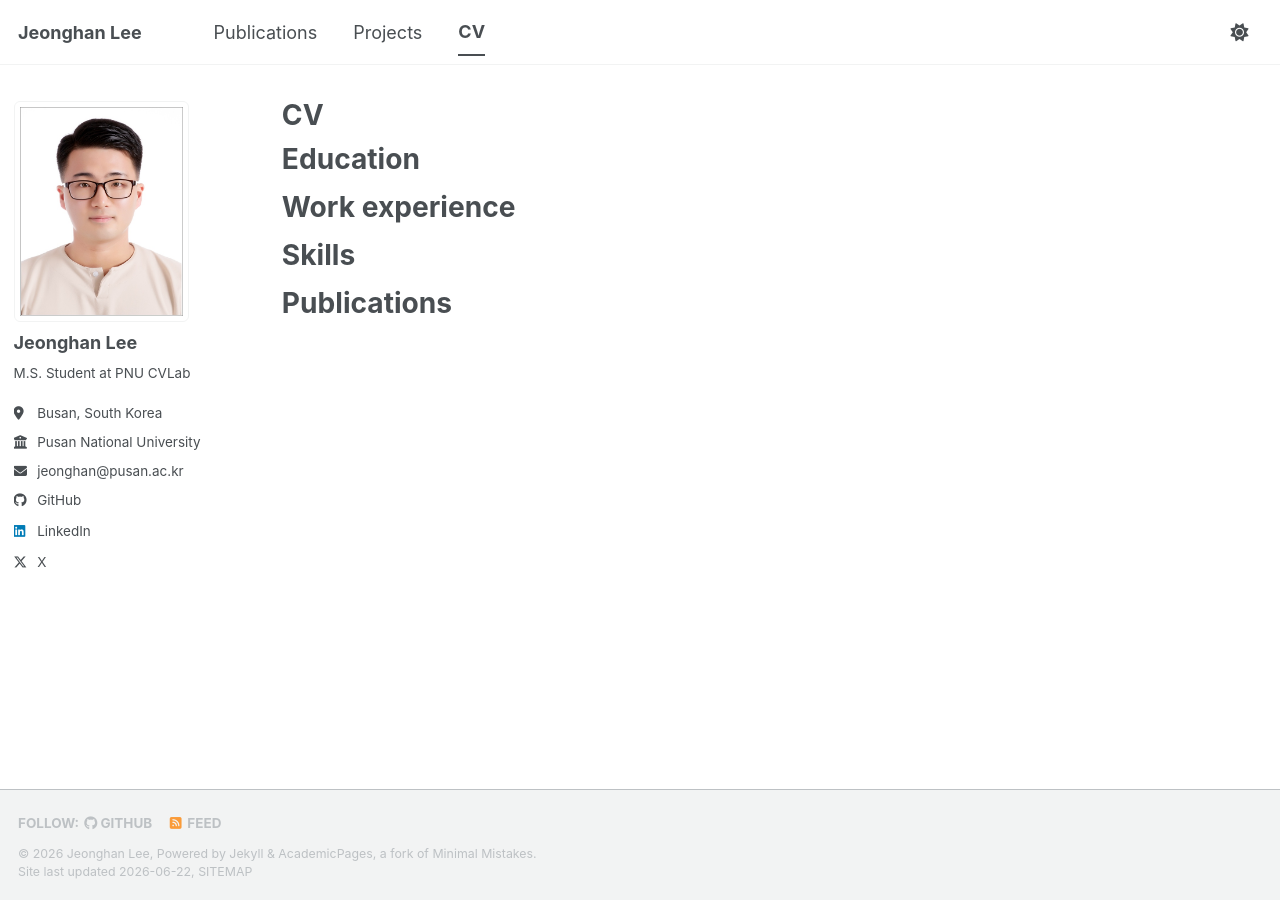
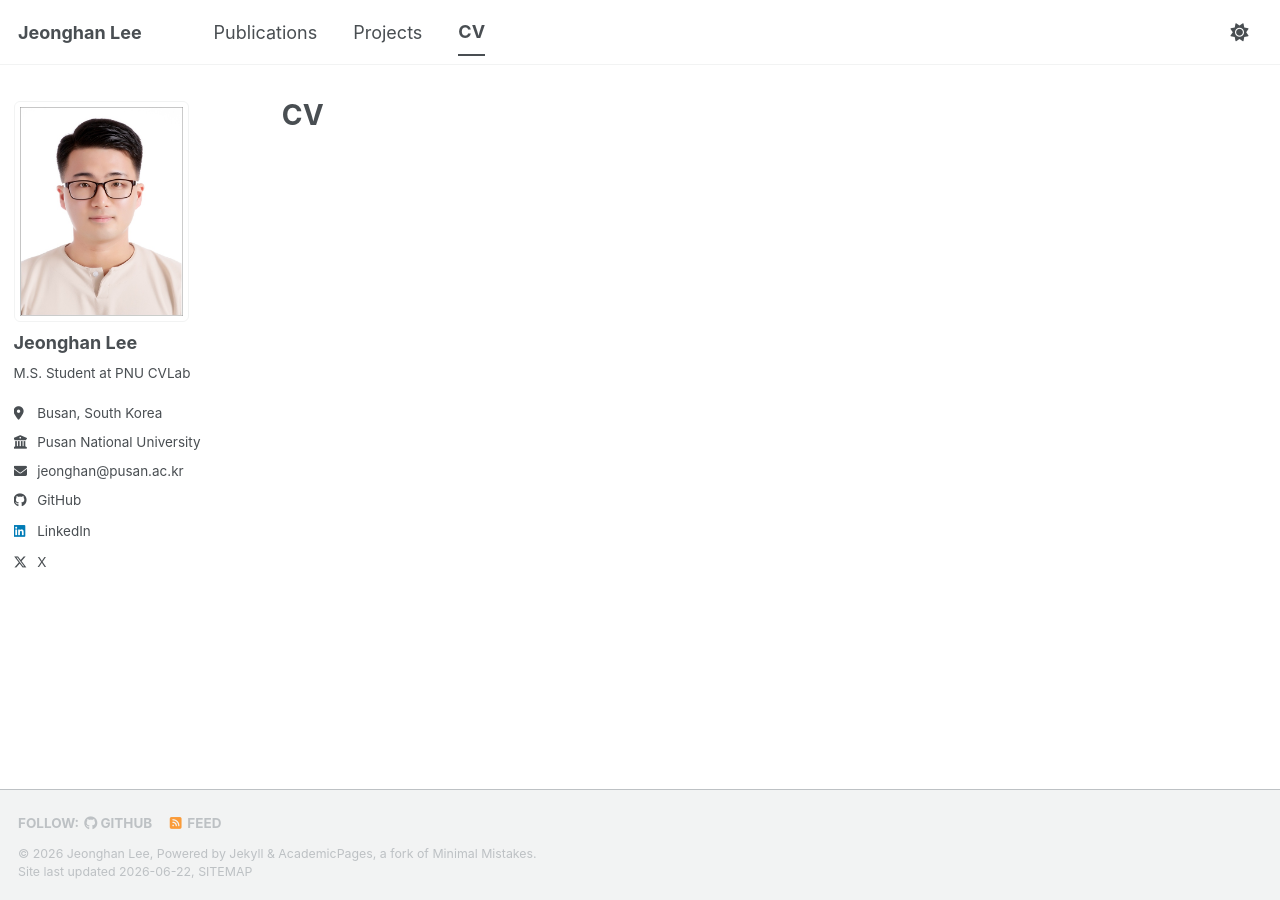
Before and after one commit to jhan-lee/jhan-lee.github.io, a Jekyll site: the page built from _pages/cv.md, in a window 1280 px wide. Built offline with Jekyll 4.4.1, drawn with Linux system fonts in a browser that asks for light colours; a script bundle is joined from its source files by our own code; library files that are not in the unit come from our copies.

Commit message:
edit bio

```diff
--- a/_config.yml
+++ b/_config.yml
@@ -83,14 +83,14 @@ author:
   youtube          : # Username
   zhihu            : # Username
 
-# Publication Category - The following the list of publication categories and their headings
-publication_category:
-  books:
-    title: 'Books'
-  manuscripts:
-    title: 'Journal Articles'
-  conferences:
-    title: 'Conference Papers'
+# CV categories (used on the CV page only; not shown on Publications or Projects)
+cv_category:
+  achievements:
+    title: 'Achievements'
+  teaching_experience:
+    title: 'Teaching Experience'
+  activities:
+    title: 'Activities'
 
 # Site Settings
 teaser                   :  # filename of teaser fallback teaser image placed in /images/ for social media previews
--- a/_pages/cv.md
+++ b/_pages/cv.md
@@ -9,17 +9,42 @@ redirect_from:
 
 {% include base_path %}
 
-Education
-======
-
-Work experience
-======
-
-Skills
-======
-
-Publications
-======
-  <ul>{% for post in site.publications reversed %}
+{% for category in site.cv_category %}
+  {% assign title_shown = false %}
+  {% for post in site.publications reversed %}
+    {% if post.cv_category != category[0] %}
+      {% continue %}
+    {% endif %}
+    {% unless title_shown %}
+<h2>{{ category[1].title }}</h2>
+<ul>
+      {% assign title_shown = true %}
+    {% endunless %}
     {% include archive-single-cv.html %}
-  {% endfor %}</ul>
+  {% endfor %}
+  {% for post in site.portfolio %}
+    {% if post.cv_category != category[0] %}
+      {% continue %}
+    {% endif %}
+    {% unless title_shown %}
+<h2>{{ category[1].title }}</h2>
+<ul>
+      {% assign title_shown = true %}
+    {% endunless %}
+    {% include archive-single-cv.html %}
+  {% endfor %}
+  {% for post in site.teaching %}
+    {% if post.cv_category != category[0] %}
+      {% continue %}
+    {% endif %}
+    {% unless title_shown %}
+<h2>{{ category[1].title }}</h2>
+<ul>
+      {% assign title_shown = true %}
+    {% endunless %}
+    {% include archive-single-cv.html %}
+  {% endfor %}
+  {% if title_shown %}
+</ul>
+  {% endif %}
+{% endfor %}
```
Also changed, not shown: _pages/publications.html (+3 -20 lines).
